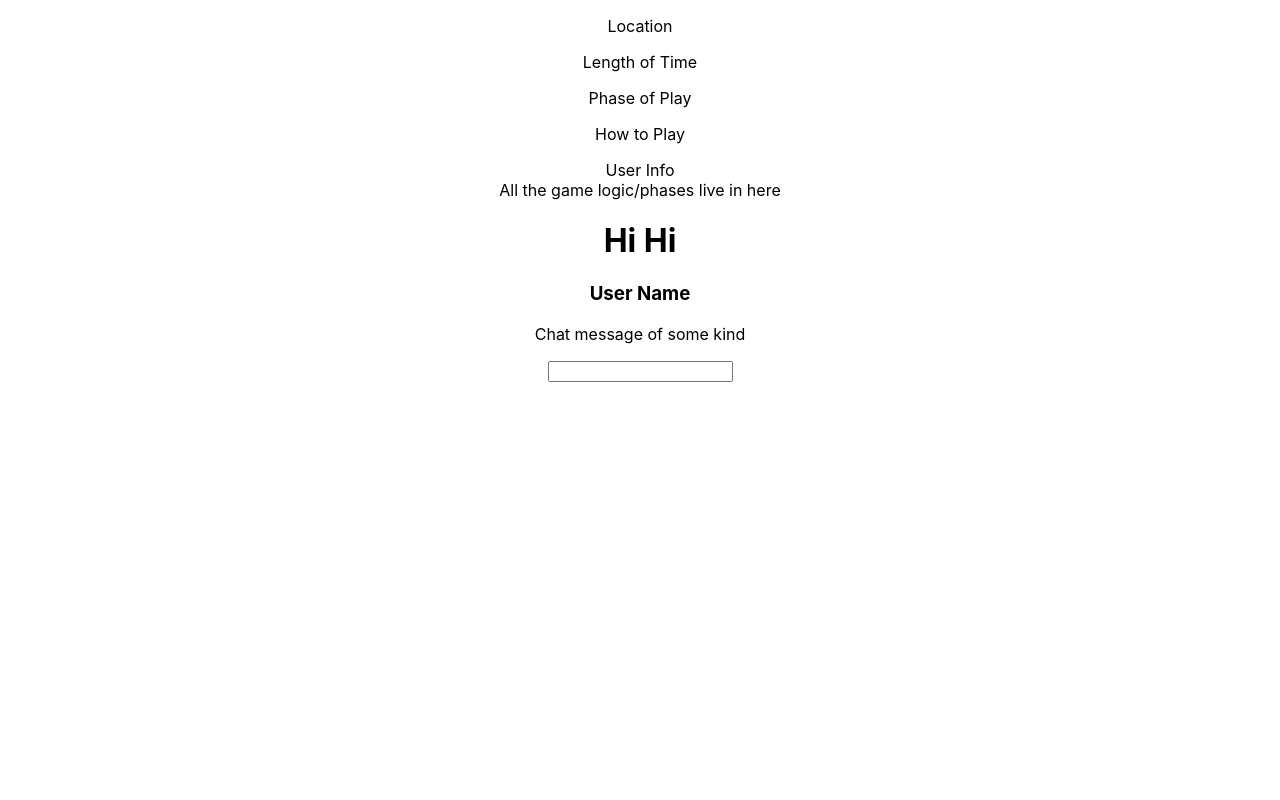
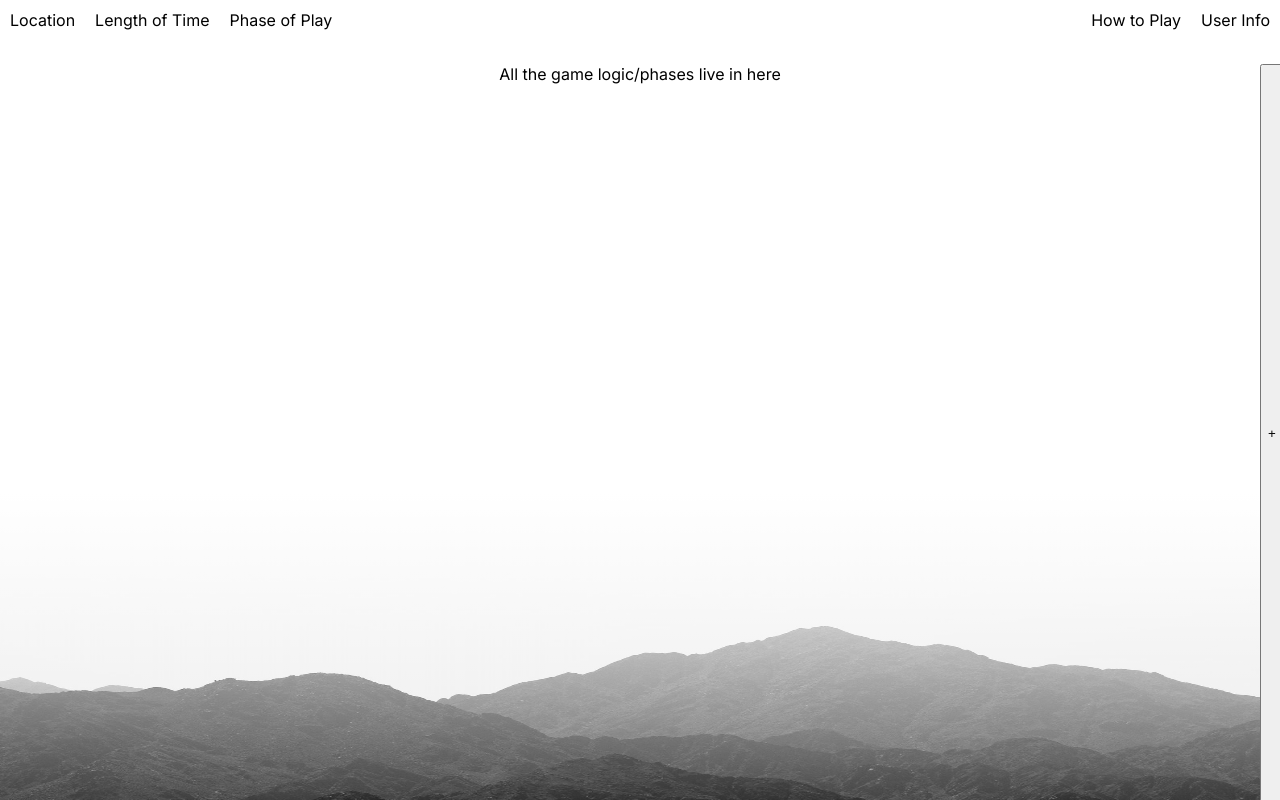
Before and after one commit to davidhdaw/Ground-Itself-Full, a React (Create React App) app in the folder Client/: page / in a window 1280 px wide. Built offline with nearby package versions, Linux system fonts and the light colour scheme.

Commit message:
Adds initial styling

```diff
--- a/Client/public/index.html
+++ b/Client/public/index.html
@@ -6,9 +6,12 @@
     <meta name="viewport" content="width=device-width, initial-scale=1" />
     <meta name="theme-color" content="#000000" />
     <meta
-      name="description"
-      content="Web site created using create-react-app"
+      name="Ground Itself"
+      content="A Web version of the tabletop storytelling game The Ground Itself using create-react-app"
     />
+    <link rel="preconnect" href="https://fonts.googleapis.com">
+    <link rel="preconnect" href="https://fonts.gstatic.com" crossorigin>
+    <link href="https://fonts.googleapis.com/css2?family=Inter&display=swap" rel="stylesheet">
     <link rel="apple-touch-icon" href="%PUBLIC_URL%/logo192.png" />
     <!--
       manifest.json provides metadata used when your web app is installed on a
@@ -24,7 +27,7 @@
       work correctly both with client-side routing and a non-root public URL.
       Learn how to configure a non-root public URL by running `npm run build`.
     -->
-    <title>React App</title>
+    <title>The Ground Itself</title>
   </head>
   <body>
     <noscript>You need to enable JavaScript to run this app.</noscript>
--- a/Client/src/App.css
+++ b/Client/src/App.css
@@ -1,38 +1,4 @@
 .App {
   text-align: center;
+  font-family: 'Inter', sans-serif;
 }
-
-.App-logo {
-  height: 40vmin;
-  pointer-events: none;
-}
-
-@media (prefers-reduced-motion: no-preference) {
-  .App-logo {
-    animation: App-logo-spin infinite 20s linear;
-  }
-}
-
-.App-header {
-  background-color: #282c34;
-  min-height: 100vh;
-  display: flex;
-  flex-direction: column;
-  align-items: center;
-  justify-content: center;
-  font-size: calc(10px + 2vmin);
-  color: white;
-}
-
-.App-link {
-  color: #61dafb;
-}
-
-@keyframes App-logo-spin {
-  from {
-    transform: rotate(0deg);
-  }
-  to {
-    transform: rotate(360deg);
-  }
-}
--- a/Client/src/App.js
+++ b/Client/src/App.js
@@ -1,8 +1,8 @@
 import './App.css';
+import React, {useState} from 'react'
 import Nav from './Components/Nav'
 import GameArea from './Components/GameArea'
 import Chat from './Components/Chat'
-import ChatBubble from './Components/ChatBubble';
 
 function App() {
   return (
--- /dev/null
+++ b/Client/src/Components/Chat.css
@@ -0,0 +1,34 @@
+.Chat {
+    display: flex;
+    position: fixed;
+    top: 8vh;
+    right: -280px;
+    height: 92wh;
+    width: 300px;
+    transition: 0.5s ease-in-out;
+    overflow-x: scroll;
+}
+
+.openChat {
+    display: flex;
+    position: fixed;
+    top: 8vh;
+    right: 0px;
+    height: 92wh;
+    width: 300px;
+    transition: 0.5s ease-in-out;
+    overflow-x: scroll;
+}
+
+.chatLog {
+    background-color: #ffffff;
+    width: 280px;
+    height: 92vh;
+    border: 1px solid black;
+}
+
+.chatToggle {
+    width: 20px;
+    height: max-content;
+    align-self: flex-start;
+}
--- a/Client/src/Components/Chat.js
+++ b/Client/src/Components/Chat.js
@@ -1,14 +1,21 @@
+import './Chat.css'
+import React, {useState} from 'react';
 import ChatBubble from './ChatBubble'
 
 function Chat() {
+  const [chatOpen, setChatOpen] = useState(false);
+  const toggleChat = () => {
+    setChatOpen(!chatOpen)
+  }
+
     return (
-      <div className="chat">
+      <div className={chatOpen ? 'openChat' : 'Chat'}>
+        <button classname="chatToggle" onClick={toggleChat}>{chatOpen ? '-' : '+'}</button>
         <div className="chatLog">
-           <h1>Hi Hi</h1>
-           <ChatBubble />
+            <ChatBubble />
+            <input type='text'>
+            </input>
         </div>
-        <input type='text'>
-        </input>
       </div>
     );
   }
--- a/Client/src/Components/ChatBubble.js
+++ b/Client/src/Components/ChatBubble.js
@@ -1,5 +1,4 @@
 function ChatBubble() {
-
     return (
       <div className='chatBubble'>
         <h3>User Name</h3>
@@ -7,6 +6,4 @@ function ChatBubble() {
       </div>
     );
   }
-
-
 export default ChatBubble
--- /dev/null
+++ b/Client/src/Components/GameArea.css
@@ -0,0 +1,11 @@
+
+
+.GameArea {
+    position: absolute;
+    top: 8vh;
+    width: 100vw;
+    height: 92vh;
+    background: linear-gradient(180deg, #FFFFFF 44.8%, rgba(255, 255, 255, 0) 78.81%), url('../images/mountains.jpg');
+    background-repeat: no-repeat;
+    background-size: 100% 130%;
+}
--- a/Client/src/Components/GameArea.js
+++ b/Client/src/Components/GameArea.js
@@ -1,7 +1,9 @@
+import './GameArea.css'
+
 function GameArea() {
 
     return (
-      <div className='gameArea'>
+      <div className='GameArea'>
         All the game logic/phases live in here
       </div>
     );
--- /dev/null
+++ b/Client/src/Components/Nav.css
@@ -0,0 +1,19 @@
+.Nav {
+    position: absolute;
+    top: 0px;
+    width: 100vw;
+    height: 8vh;
+    display: flex;
+    justify-content: space-between;
+}
+
+.gameInfo {
+    display: flex;
+}
+.userInfo {
+    display: flex;
+}
+
+p {
+    margin: 10px;
+}
--- a/Client/src/Components/Nav.js
+++ b/Client/src/Components/Nav.js
@@ -1,12 +1,17 @@
+import './Nav.css'
+
 function Nav() {
-
     return (
-      <header>
-        <p>Location</p>
-        <p>Length of Time</p>
-        <p>Phase of Play</p>
-        <p>How to Play</p>
-        <div className='userInfo'>User Info</div>
+      <header className="Nav">
+        <div className="gameInfo">
+            <p>Location</p>
+            <p>Length of Time</p>
+            <p>Phase of Play</p>
+        </div>
+        <div className='userInfo'>
+            <p>How to Play</p>
+            <p>User Info</p>
+        </div>
       </header>
     );
   }
```
Also changed, not shown: Client/src/images/mountains.jpg (added).
